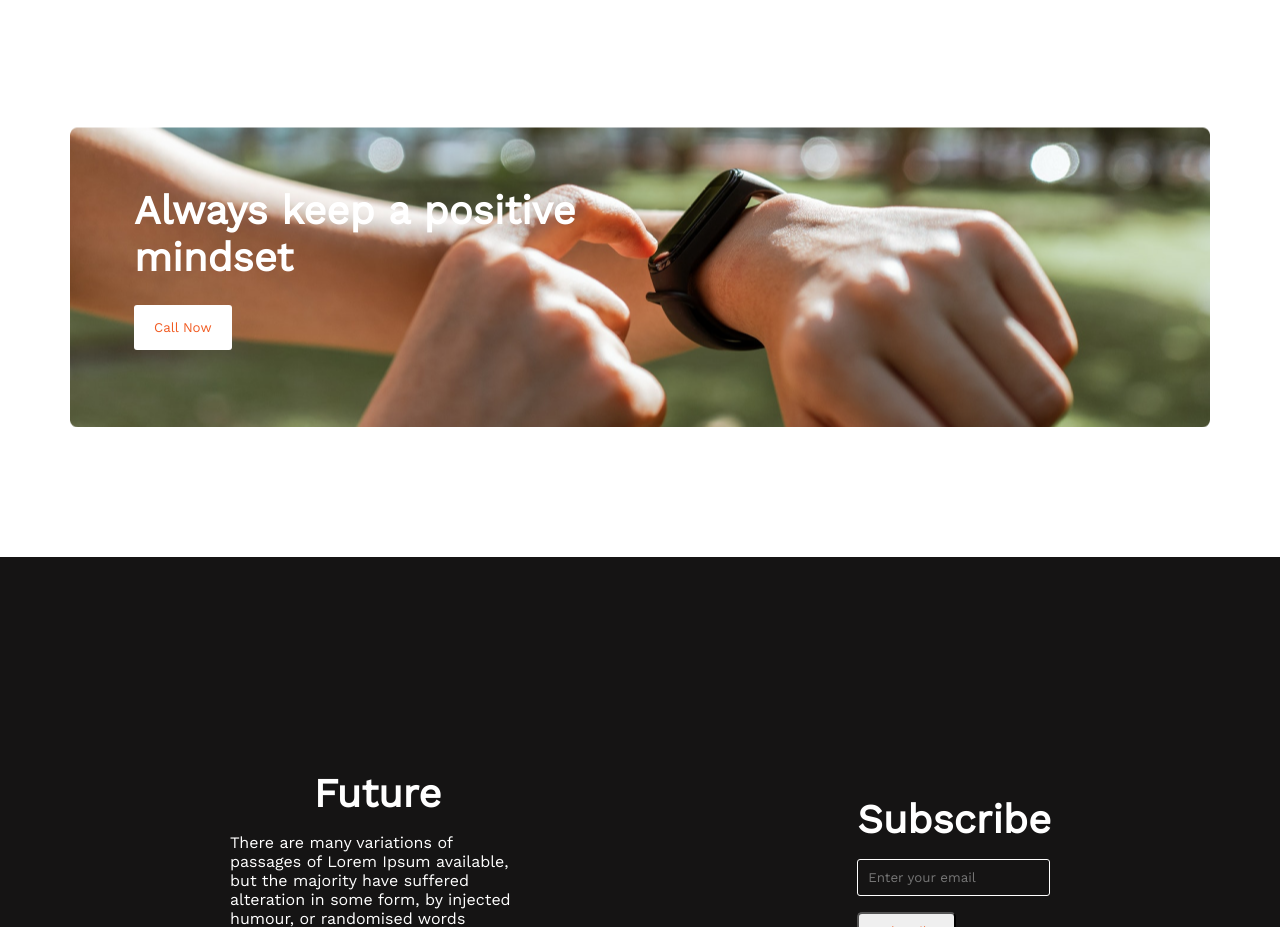
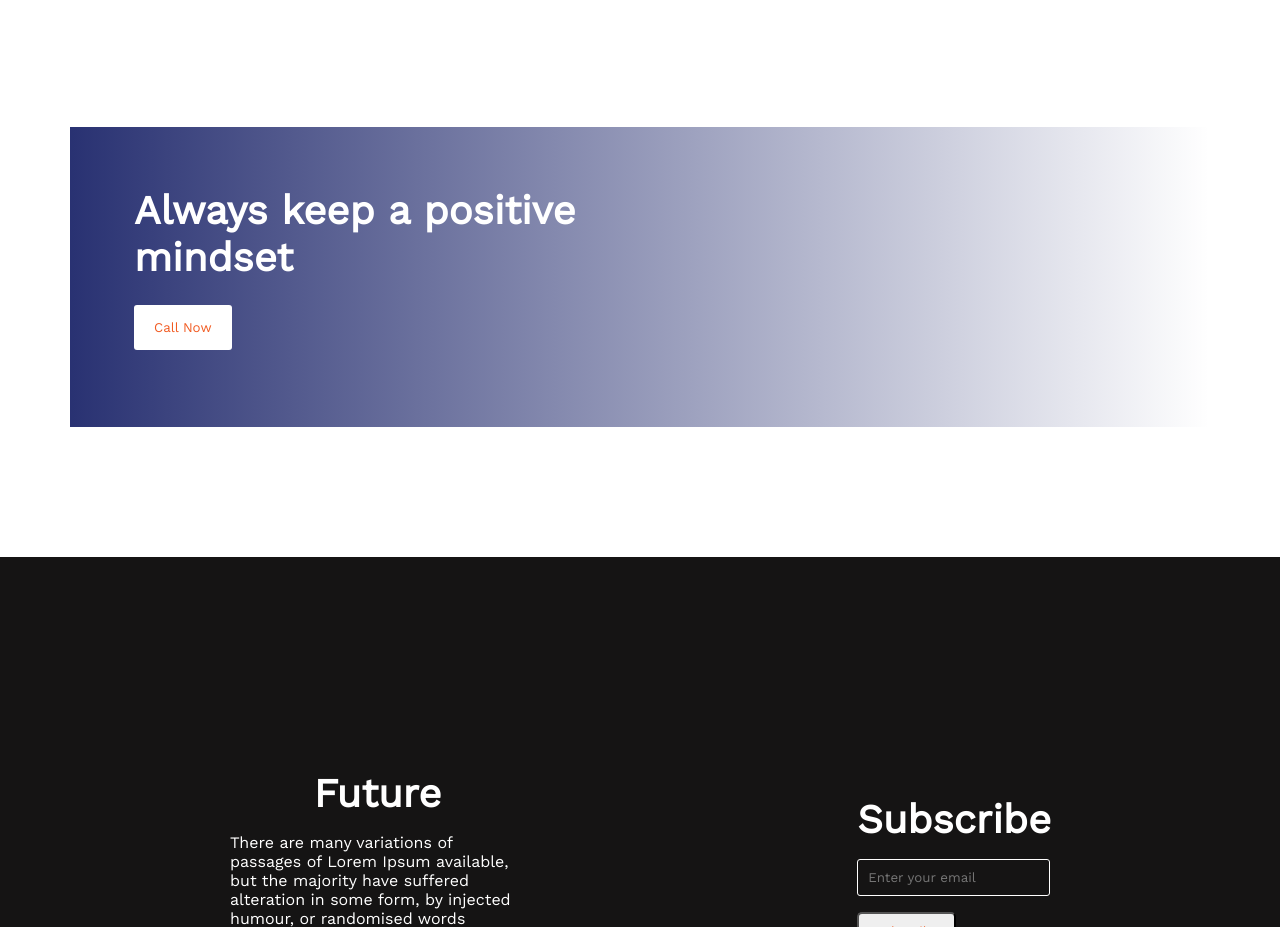
Before and after one commit to RifatHossain41/new-year-new-website, a plain HTML site: page index.html in a window 1280 px wide. Shown: the part 2280-3207 px from the top of the page. Drawn offline with nearby package versions, Linux system fonts and the light colour scheme.

Commit message:
linear added

```diff
--- a/css/style.css
+++ b/css/style.css
@@ -102,7 +102,6 @@
 }
 /* linear section */
 .my-clock{
-  background: url(../images/watch.png);
   background-repeat: no-repeat;
   background-position: center;
   background-size: cover;
@@ -110,7 +109,7 @@
   height: 300px;
   margin: 0 auto;
   margin-bottom: 130px;
-  /* background: linear-gradient(#f15b22 100% ),(#F15B22 0%); */
+  background-image: linear-gradient(to left,rgba(245, 246, 252, 0),rgba(9, 19, 93, 0.87)), url(images/gradient1);
 }
 .hand-watch{
   display: flex;
```
Also changed, not shown: index.html (+2 -0 lines).
